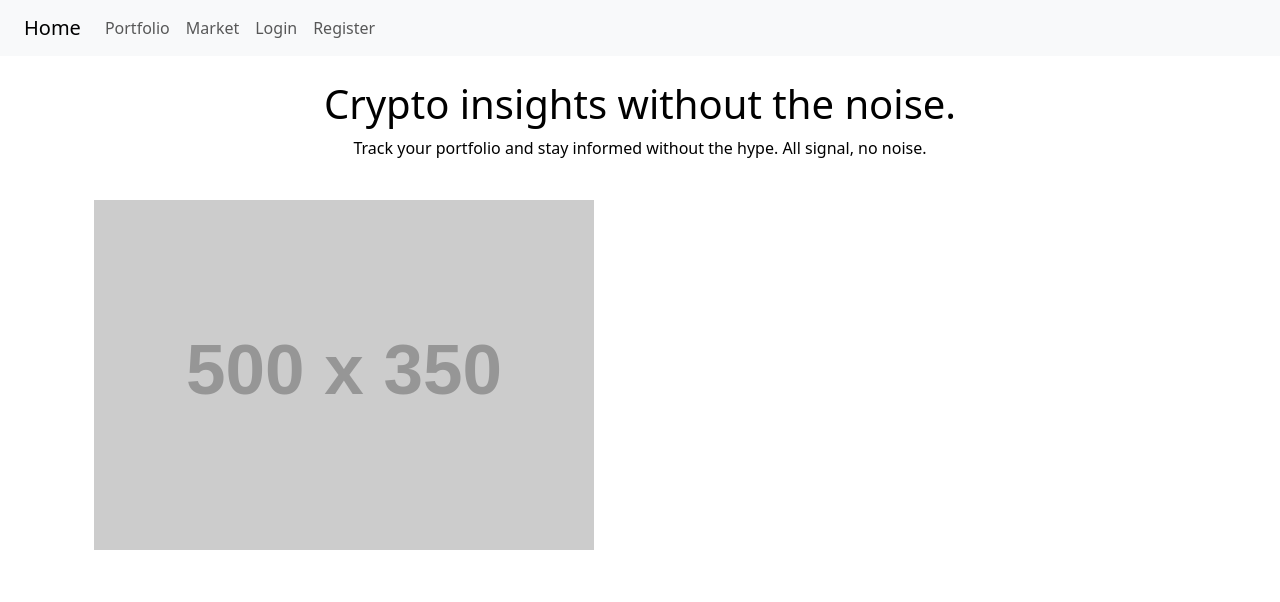
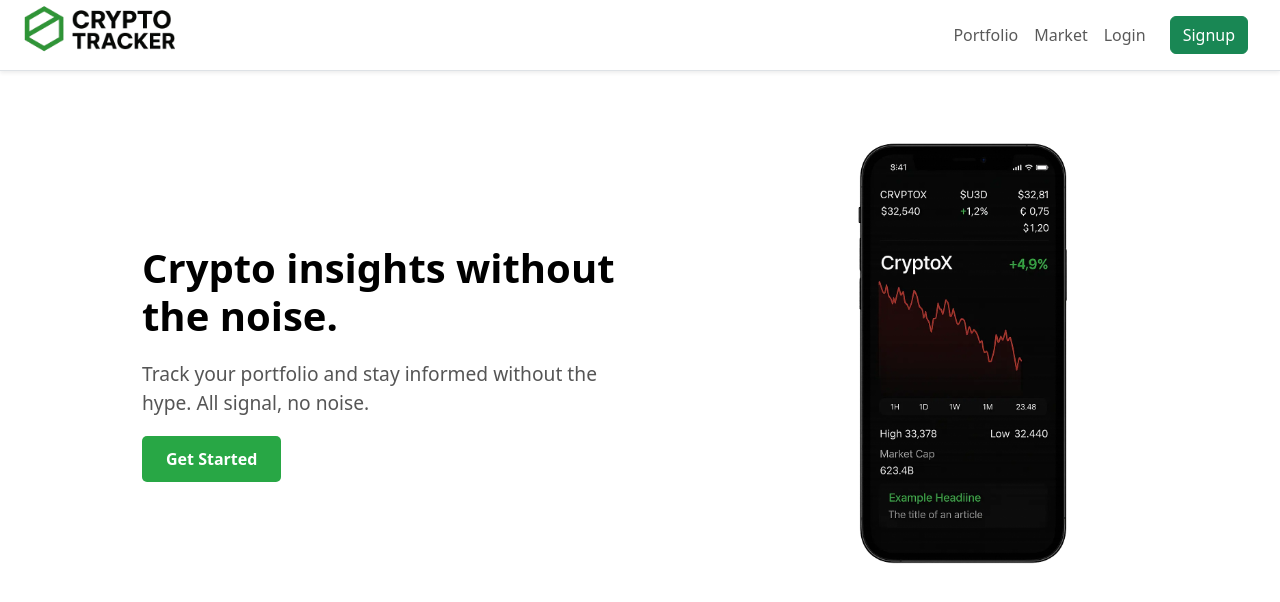
Before and after one commit to drm0011/CryptoFrontEnd, a React (Vite) app: page / in a window 1280 px wide. Shown: the top 602 px of the page. Built offline with nearby package versions, Linux system fonts and the light colour scheme.

Commit message:
css changes

```diff
--- /dev/null
+++ b/src/Hero.css
@@ -0,0 +1,76 @@
+
+.hero-section {
+    background-color: white;
+    color: black;
+    padding: 0px 60px 20px;
+  }
+
+  .hero-container {
+    display: flex;
+    flex-direction: column-reverse;
+    align-items: center;
+    max-width: 1200px;
+    margin: 0 auto;
+  }
+
+  .hero-text {
+    flex: 1;
+    text-align: center;
+    margin-top: 30px;
+  }
+
+  .hero-text h1 {
+    font-size: 2.5rem;
+    font-weight: bold;
+    margin-bottom: 20px;
+  }
+
+  .hero-text p {
+    font-size: 1.2rem;
+    color: #555;
+    margin-bottom: 30px;
+  }
+
+  .hero-button {
+    padding: 12px 24px;
+    font-size: 1rem;
+    font-weight: bold;
+    color: white;
+    background-color: #28a745; /* green */
+    border: none;
+    border-radius: 5px;
+    text-decoration: none;
+  }
+
+  .hero-button:hover {
+    opacity: 0.85;
+  }
+
+  .hero-image {
+    flex: 1;
+    text-align: center;
+  }
+
+  .hero-image img {
+    max-width: 350px;
+    height: auto;
+  }
+
+  /* Responsive layout */
+  @media (min-width: 992px) {
+    .hero-container {
+      flex-direction: row;
+      justify-content: space-between;
+      align-items: center;
+    }
+
+    .hero-text {
+      text-align: left;
+      margin-top: 0;
+      padding-right: 40px;
+    }
+
+    .hero-image {
+      text-align: right;
+    }
+  }
--- /dev/null
+++ b/src/Navbar.css
@@ -0,0 +1,13 @@
+.navbar-logo-wrapper {
+    position: relative;
+    height: 64px; /* typical navbar height */
+    overflow: visible;
+  }
+
+  .navbar-logo {
+    position: absolute;
+    top: -68px; /* negative to shift image upward */
+    left: 0;
+    max-height: 200px;
+    object-fit: contain;
+  }
--- a/src/components/Comments.jsx
+++ b/src/components/Comments.jsx
@@ -9,7 +9,7 @@ const Comments = ({ token }) => {
   useEffect(() => {
     const connect = new signalR.HubConnectionBuilder()
       .withUrl(`${import.meta.env.VITE_API_URL}/commentsHub`, {
-        accessTokenFactory: () => token, // optional: if you secure SignalR
+        accessTokenFactory: () => token, //optional when securing SignalR
       })
       .withAutomaticReconnect()
       .build();
@@ -34,7 +34,7 @@ const Comments = ({ token }) => {
   const sendComment = async () => {
     if (connection && newComment.trim()) {
       try {
-        await connection.invoke("SendComment", 0, newComment); // Replace 0 with actual userId if needed
+        await connection.invoke("SendComment", 0, newComment); //replace 0 with actual userId/username
         setNewComment("");
       } catch (err) {
         console.error("Error sending comment:", err);
--- a/src/components/Hero.jsx
+++ b/src/components/Hero.jsx
@@ -1,34 +1,26 @@
 import { Link } from "react-router-dom";
+import phoneImage from "../assets/phoneimage.webp";
+import "../Hero.css";
 
 const Hero = () => {
   return (
-    <section id="hero" className="bg-white text-black py-10">
-      <div className="container mx-auto flex flex-col-reverse lg:flex-row items-center px-6">
-        {/* Text Content */}
-        <div className="flex flex-col space-y-8 text-center lg:text-left lg:w-1/2">
-          <h1 className="text-4xl lg:text-6xl font-bold">
-            Crypto insights without the noise.
-          </h1>
-          <p className="text-lg lg:text-xl text-gray-500">
+    <section id="hero" className="hero-section">
+      <div className="hero-container">
+
+        {/* Left Side: Text */}
+        <div className="hero-text">
+          <h1>Crypto insights without the noise.</h1>
+          <p>
             Track your portfolio and stay informed without the hype. All signal, no noise.
           </p>
-          <div>
-            <Link
-              to="/portfolio"
-              className="inline-block px-8 py-4 bg-green-600 text-white font-semibold text-lg rounded hover:opacity-80"
-            >
-              Get Started
-            </Link>
-          </div>
+          <Link to="/login" className="hero-button">
+            Get Started
+          </Link>
         </div>
 
-        {/* Placeholder Image */}
-        <div className="w-full lg:w-1/2 mb-10 lg:mb-0">
-          <img
-            src="https://via.placeholder.com/500x350.png?text=Crypto+Dashboard"
-            alt="Crypto dashboard preview"
-            className="max-w-full h-auto"
-          />
+        {/* Right Side: Image */}
+        <div className="hero-image">
+          <img src={phoneImage} alt="Crypto dashboard preview" />
         </div>
       </div>
     </section>
--- a/src/components/Navbar.jsx
+++ b/src/components/Navbar.jsx
@@ -1,5 +1,7 @@
 import { Link, useNavigate } from "react-router-dom";
 import { useAuth } from "../context/AuthContext";
+import logo from "../assets/cryptologo2.webp";
+import "../Navbar.css";
 
 const Navbar = () => {
   const { token, logout } = useAuth();
@@ -11,23 +13,30 @@ const Navbar = () => {
   };
 
   return (
-    <nav className="navbar navbar-expand-lg navbar-light bg-light px-4 mb-4">
-      <Link className="navbar-brand" to="/">Home</Link>
+    <nav className="navbar navbar-expand-lg navbar-light bg-white border-bottom px-4 py-2 shadow-sm">
+      <div className="d-flex align-items-center">
+        <Link className="navbar-brand me-4" to="/">
+          <img
+            src={logo}
+            alt="CryptoTracker Logo"
+            className="navbar-logo"
+          />
+        </Link>
+      </div>
 
-      <div className="navbar-nav">
+      <div className="navbar-nav ms-auto align-items-center">
         <Link className="nav-link" to="/portfolio">Portfolio</Link>
         <Link className="nav-link" to="/market">Market</Link>
 
         {!token ? (
           <>
             <Link className="nav-link" to="/login">Login</Link>
-            <Link className="nav-link" to="/register">Register</Link>
+            <Link className="nav-link" to="/register">
+              <button className="btn btn-success ms-2">Signup</button>
+            </Link>
           </>
         ) : (
-          <button
-            className="btn btn-outline-danger ms-3"
-            onClick={handleLogout}
-          >
+          <button className="btn btn-outline-danger ms-3" onClick={handleLogout}>
             Logout
           </button>
         )}
--- a/src/index.css
+++ b/src/index.css
@@ -1,4 +1,3 @@
-/* index.css */
 body {
   margin: 0;
   font-family: -apple-system, BlinkMacSystemFont, "Segoe UI", Roboto, "Helvetica Neue", Arial, sans-serif;
--- a/src/pages/Market.jsx
+++ b/src/pages/Market.jsx
@@ -1,7 +1,7 @@
 import { useState } from "react";
 import { useAuth } from "../context/AuthContext";
 import { getMarketData } from "../services/marketService";
-import { addToPortfolio } from "../services/portfolioService"; // ✅
+import { addToPortfolio } from "../services/portfolioService";
 
 const Market = () => {
   const { token } = useAuth();
@@ -27,7 +27,7 @@ const Market = () => {
 
   const handleAdd = async (coinId, coinName) => {
     try {
-      await addToPortfolio(coinId, coinName, token); // ✅
+      await addToPortfolio(coinId, coinName, token);
       alert(`${coinName} added to your portfolio!`);
     } catch (err) {
       setError(err.message);
@@ -89,7 +89,6 @@ const Market = () => {
                   <p className="card-text">Price: ${coin.current_price.toLocaleString()}</p>
                   <p className="card-text">Market Cap: ${coin.market_cap.toLocaleString()}</p>
 
-                  {/* ✅ Add to Portfolio Button */}
                   {token ? (
                     <button
                       onClick={() => handleAdd(coin.id, coin.name)}
```
Also changed, not shown: src/assets/cryptologo2.webp (added), src/assets/phoneimage.webp (added).
